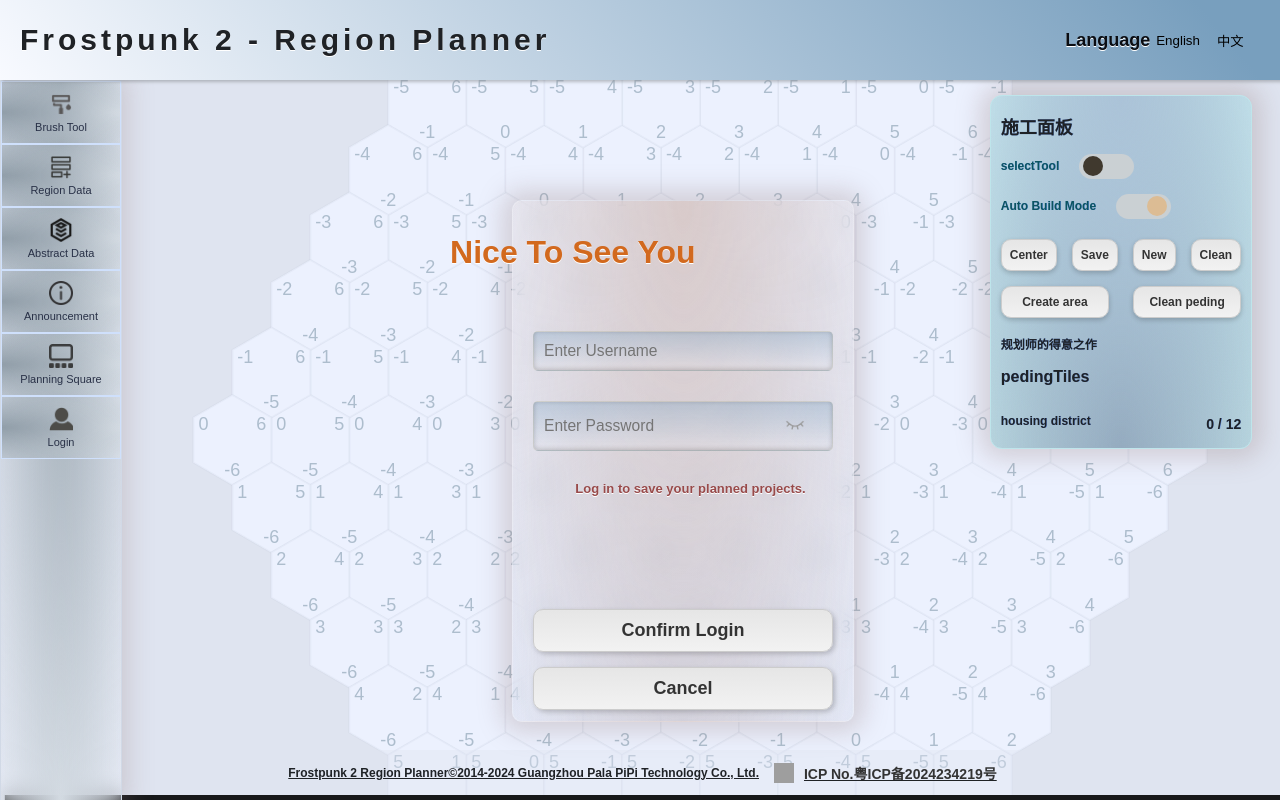
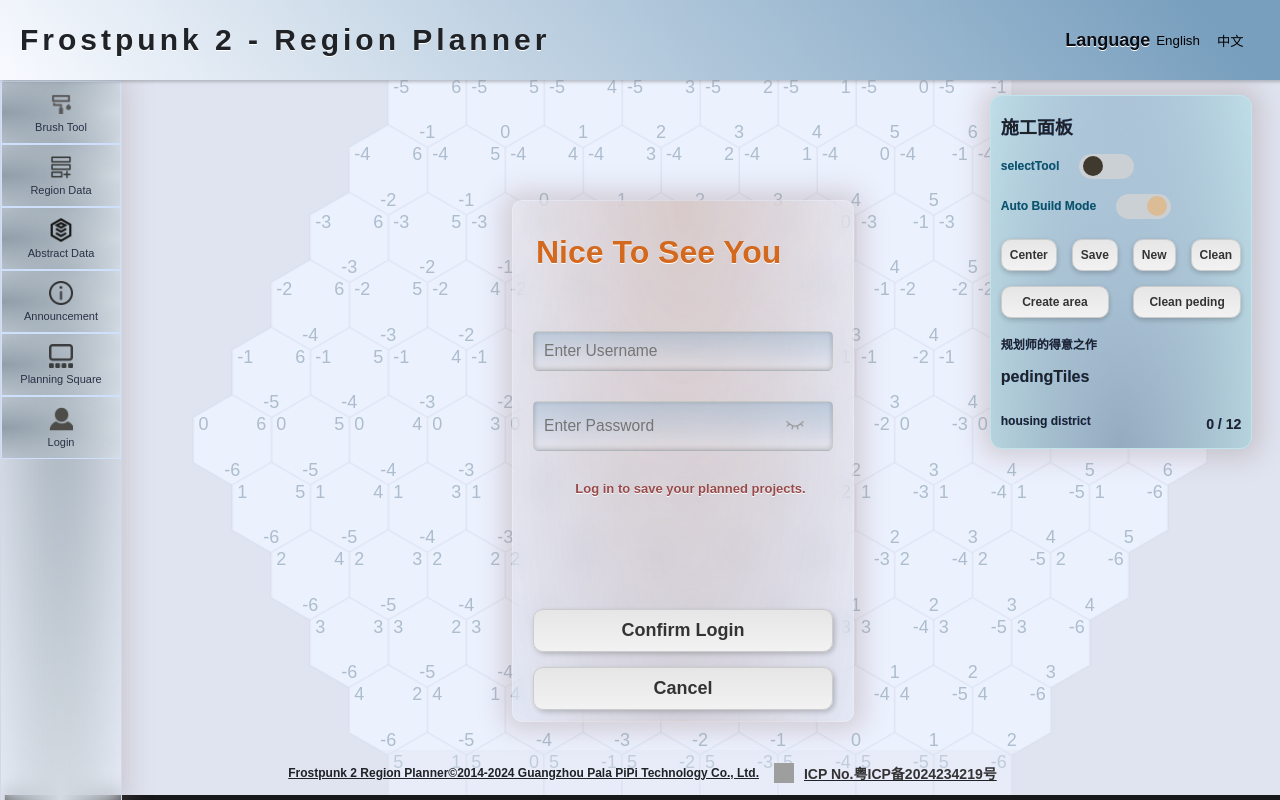
Before and after one commit to wuyouning/fp2MapEditer, a website with bundled scripts: page index.html in a window 1280 px wide. Built offline with nearby package versions, Linux system fonts and the light colour scheme; grey boxes are pictures that could not be loaded.

Commit message:
紧急修复了排版

```diff
--- a/index.css
+++ b/index.css
@@ -241,7 +241,7 @@
     margin-bottom: 50px;
     color: var(--text-h1-color); /* 设置标题颜色为黑色 */
     text-align: start;
-    transform: translateX(-50%);
+    transform: translateX(-15%);
     margin-left: 25px;
 }
 
```
